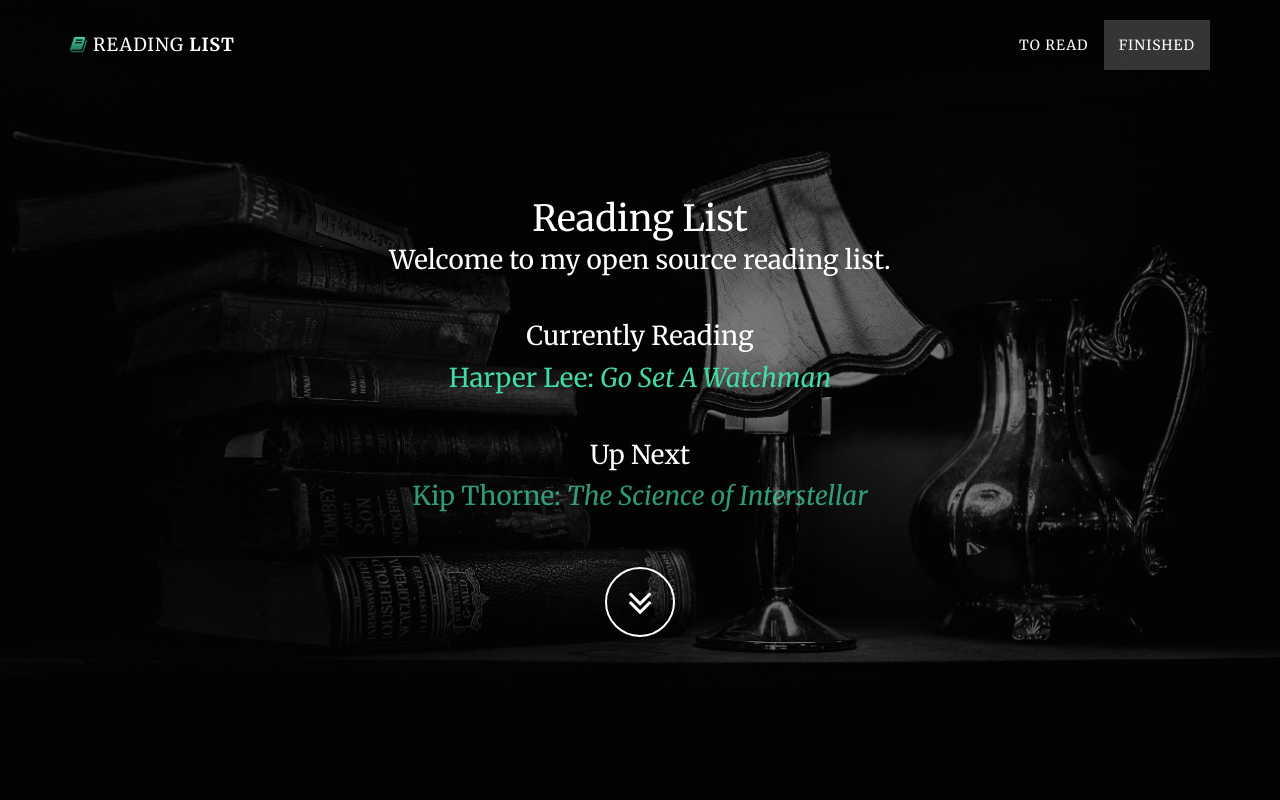
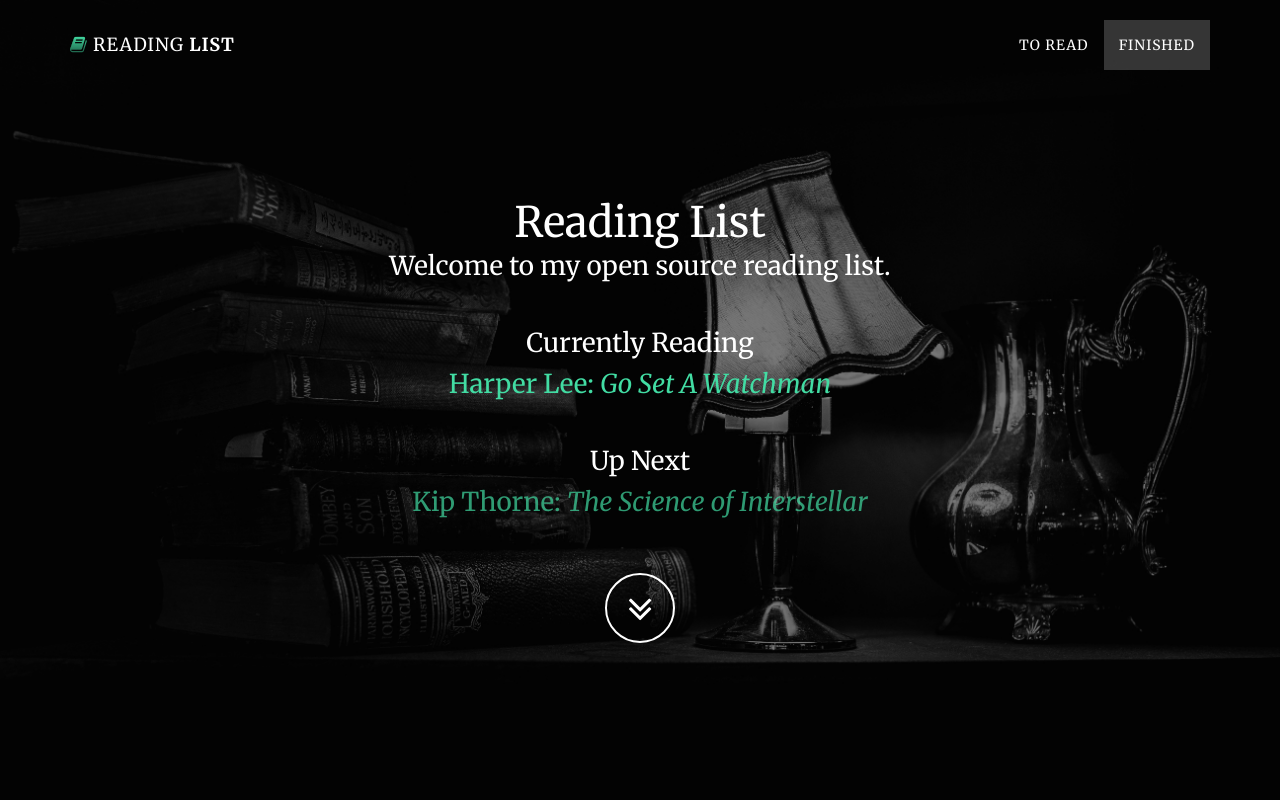
Before and after one commit to seanoldham/reading_list, a website: page index.html in a window 1280 px wide. Shown: the top 800 px of the page. Drawn offline with Linux system fonts and the light colour scheme.

Commit message:
enlarge title text

```diff
--- a/css/grayscale.css
+++ b/css/grayscale.css
@@ -388,3 +388,7 @@ body {
 hr {
   border-top-color: rgba(66, 220, 163, 0.7);
 }
+
+#title-text {
+  font-size: 3em;
+}
```
